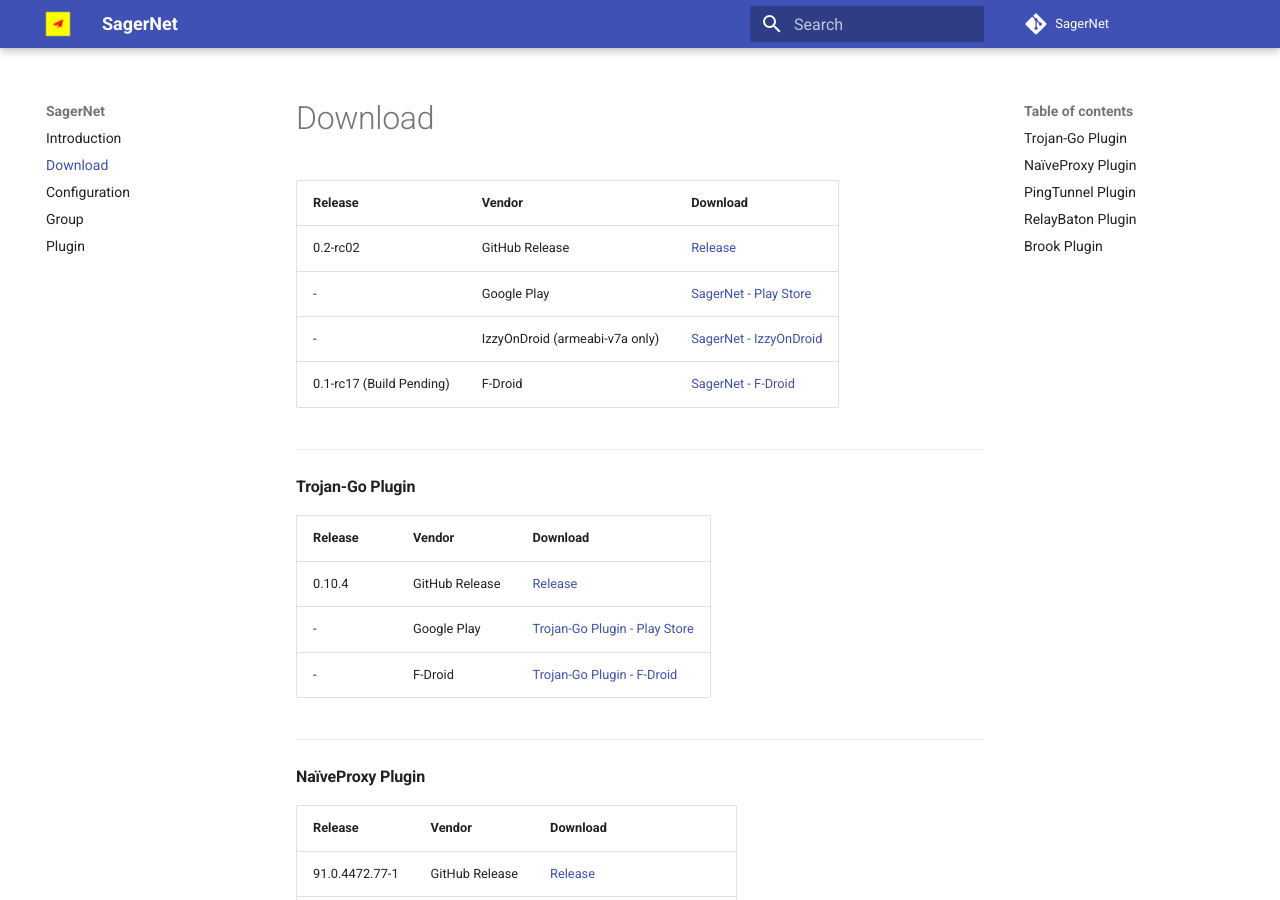
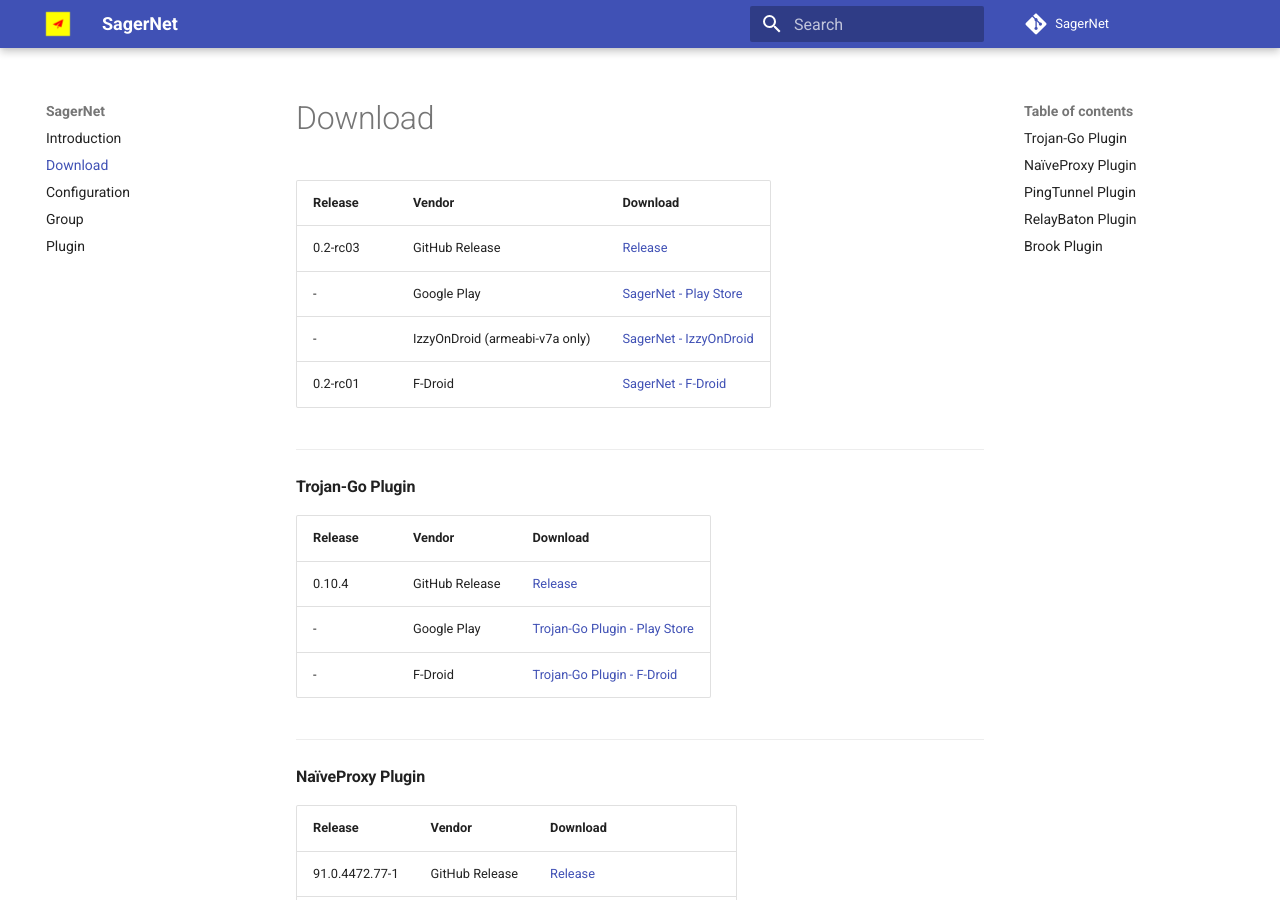
Before and after one commit to Okamisang/sagernet.fork, an MkDocs documentation site: the page built from docs/download.md, in a window 1280 px wide and 900 px high. Built offline with MkDocs 1.6.1 and Material for MkDocs 9.7.7, drawn with Linux system fonts in a browser that asks for light colours; comment, search, counter and statistics services are not loaded.

Commit message:
Release 0.2-rc03

```diff
--- a/docs/download.md
+++ b/docs/download.md
@@ -2,10 +2,10 @@
 
 Release | Vendor | Download
 ------- | ------ | ----
-0.2-rc02 | GitHub Release | [Release][app-release]
+0.2-rc03 | GitHub Release | [Release][app-release]
 - | Google Play | [SagerNet - Play Store][app-play]
 - | IzzyOnDroid (armeabi-v7a only) | [SagerNet - IzzyOnDroid][app-izzy]
-0.1-rc17 (Build Pending) | F-Droid | [SagerNet - F-Droid][app-fdroid]
+0.2-rc01 | F-Droid | [SagerNet - F-Droid][app-fdroid]
 
 ---
 
@@ -56,7 +56,7 @@
 - | Google Play | [Brook Plugin - Play Store][brook-play]
 - | F-Droid | [Brook Plugin - F-Droid][brook-fdroid]
 
-[app-release]: https://github.com/SagerNet/SagerNet/releases/tag/0.2-rc02
+[app-release]: https://github.com/SagerNet/SagerNet/releases/tag/0.2-rc03
 [app-play]: https://play.google.com/store/apps/details?id=io.nekohasekai.sagernet
 [app-izzy]: https://apt.izzysoft.de/fdroid/index/apk/io.nekohasekai.sagernet
 [app-fdroid]: https://f-droid.org/packages/io.nekohasekai.sagernet/
```
Also changed, not shown: docs/index.md (+4 -0 lines).
